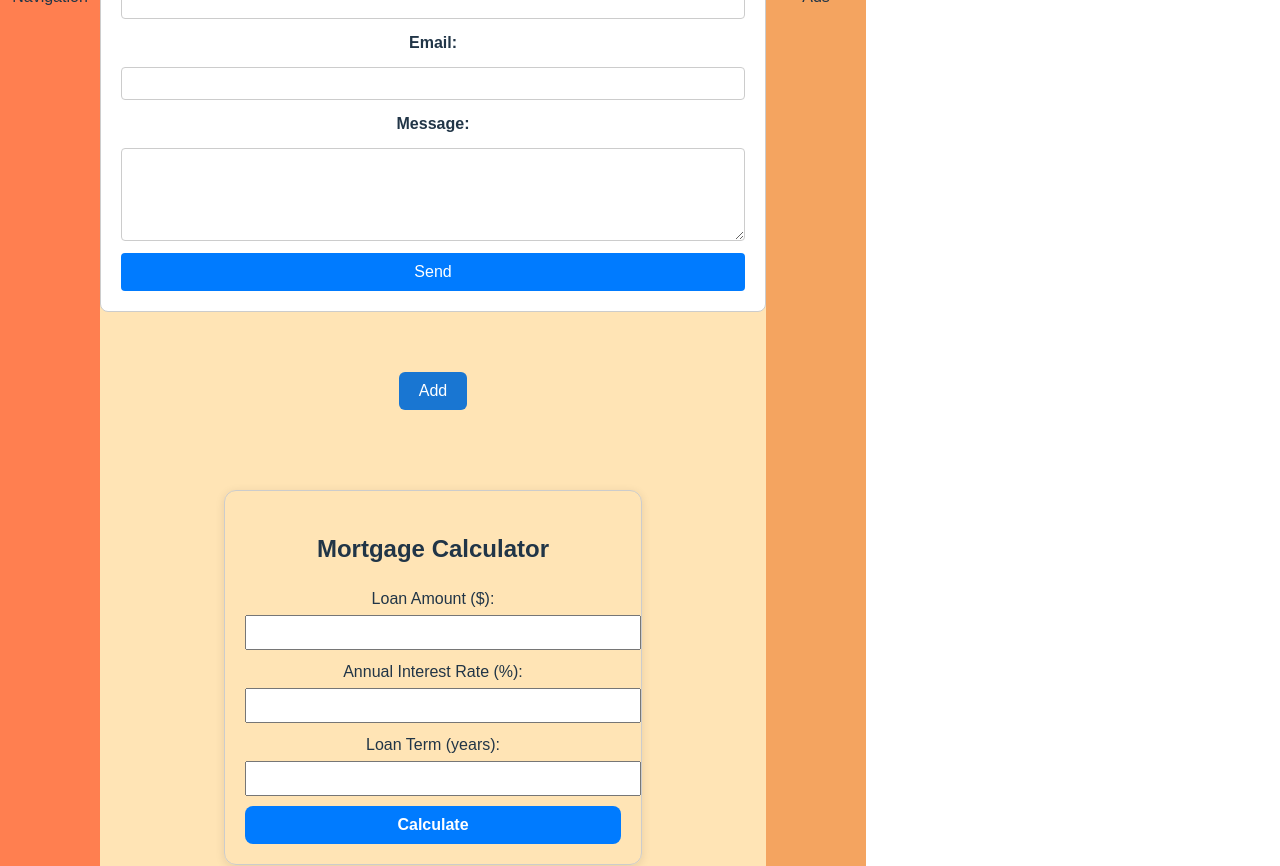
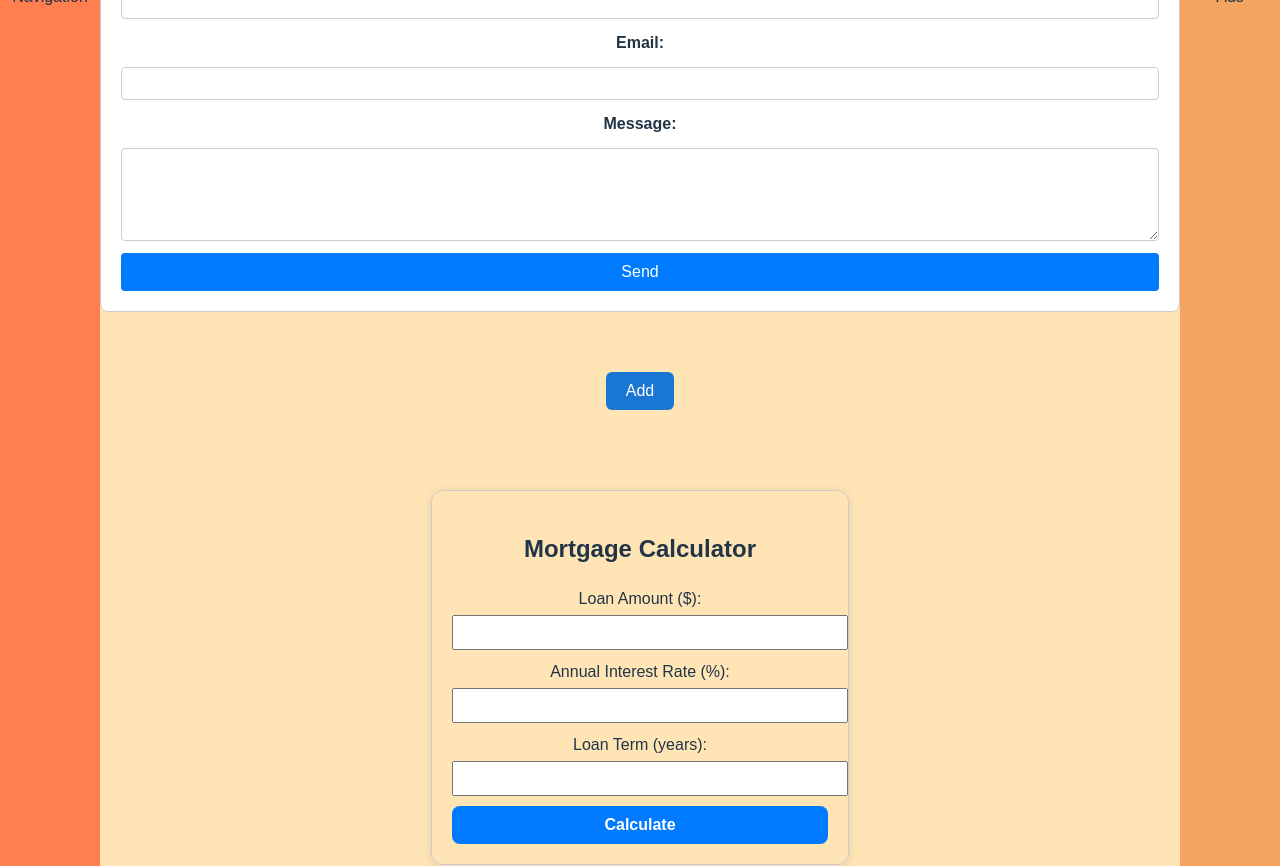
Before and after one commit to parasmanijain/sample-react-projects, a React (Vite) app: page / in a window 1280 px wide. Shown: the part 1067-1933 px from the top of the page. Built offline with nearby package versions, Linux system fonts and the light colour scheme.

Commit message:
minor change

```diff
--- a/src/App.scss
+++ b/src/App.scss
@@ -36,7 +36,7 @@ footer {
 /* Main container */
 .container {
   display: flex;
-  width:"100%";
+  width: 100vw;
   flex: 1; /* Take available space between header and footer */
 }
 
```
